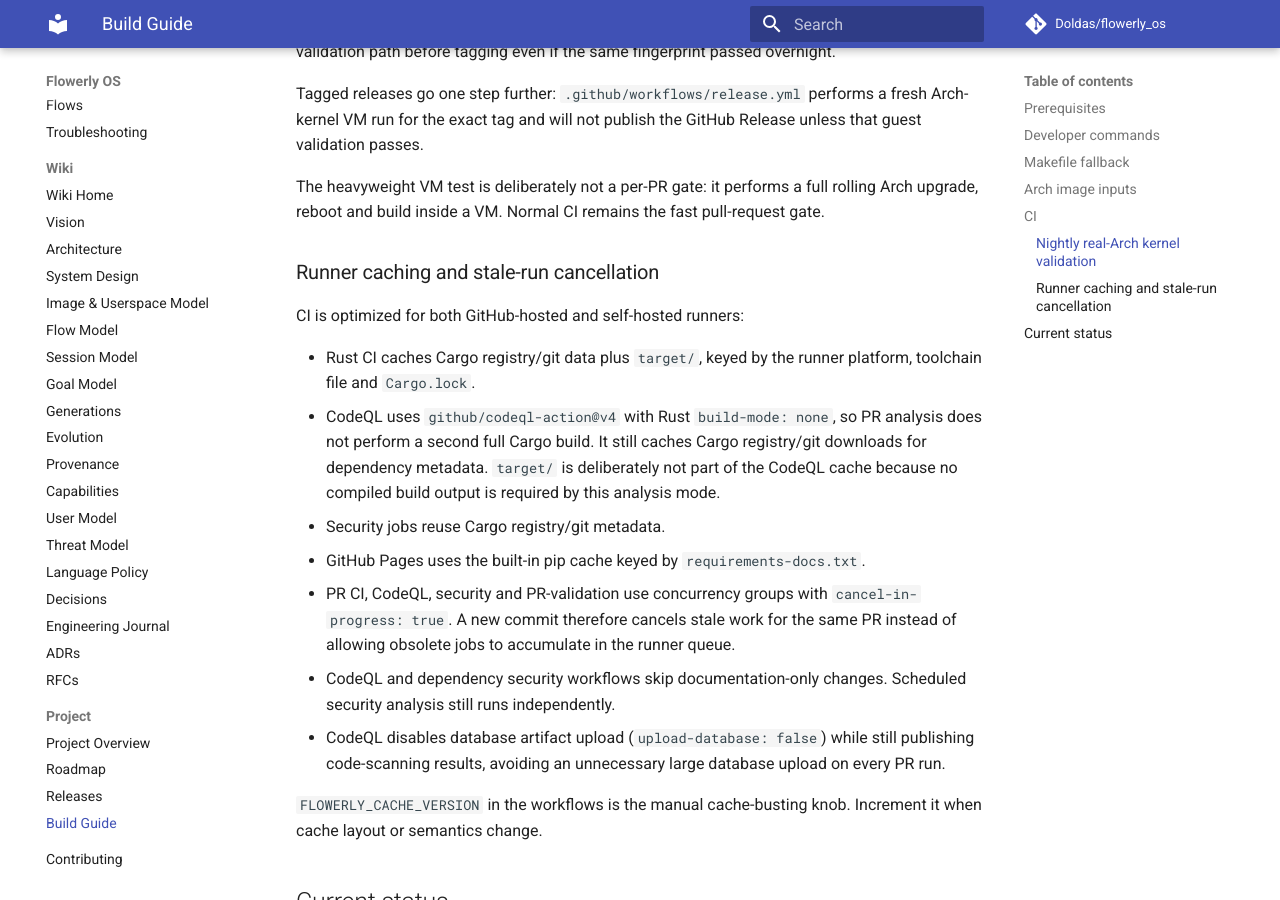
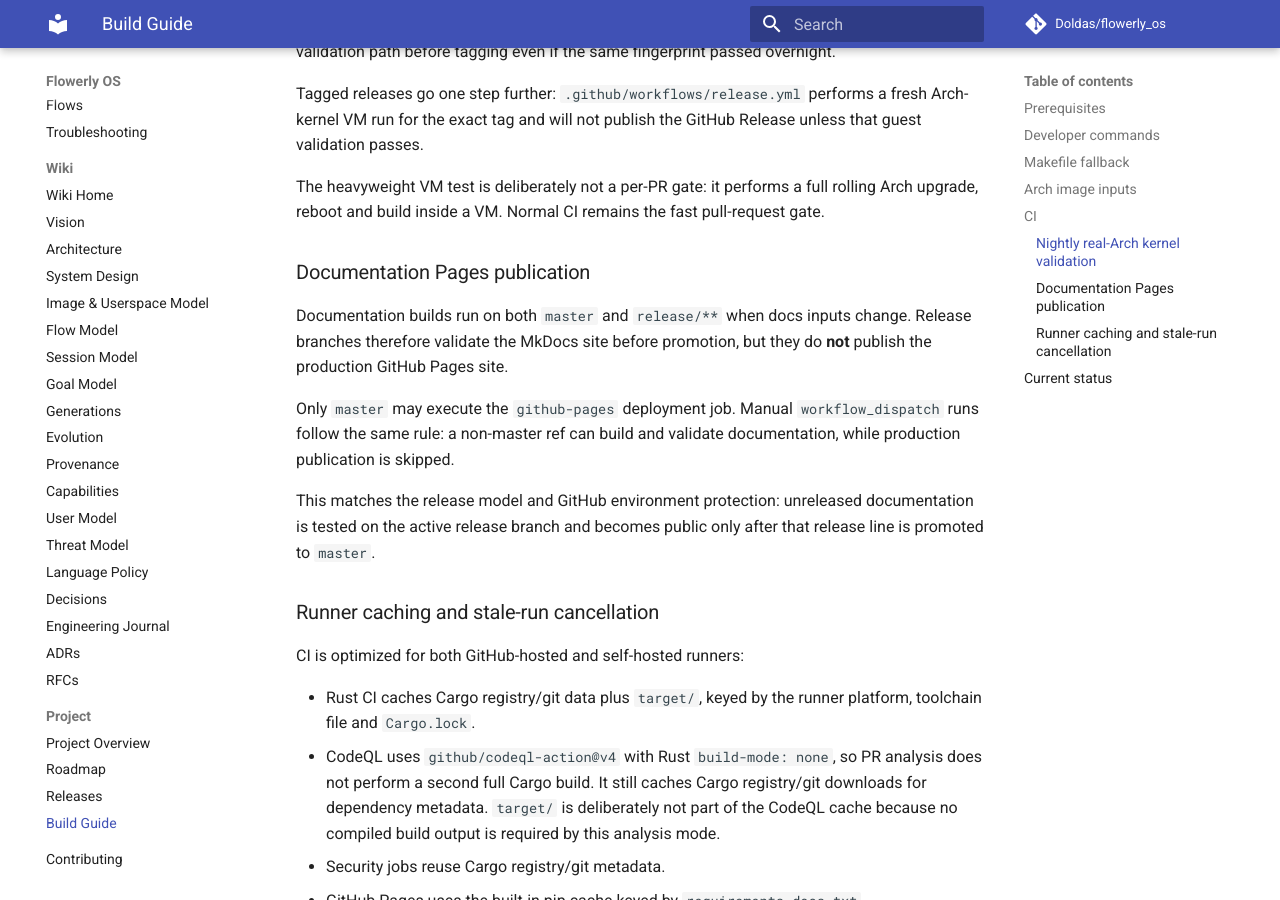
Before and after one commit to Doldas/flowerly_os, an MkDocs documentation site: the page built from docs/build.md, in a window 1280 px wide and 900 px high, scrolled down 2978 px. Built offline with MkDocs 1.6.1 and Material for MkDocs 9.7.7, drawn with Linux system fonts in a browser that asks for light colours; comment, search, counter and statistics services are not loaded.

Commit message:
docs(pages): clarify master-only production deployment

```diff
--- a/docs/build.md
+++ b/docs/build.md
@@ -148,6 +148,20 @@ The heavyweight VM test is deliberately not a per-PR gate: it performs a full
 rolling Arch upgrade, reboot and build inside a VM. Normal CI remains the fast
 pull-request gate.
 
+### Documentation Pages publication
+
+Documentation builds run on both `master` and `release/**` when docs inputs
+change. Release branches therefore validate the MkDocs site before promotion,
+but they do **not** publish the production GitHub Pages site.
+
+Only `master` may execute the `github-pages` deployment job. Manual
+`workflow_dispatch` runs follow the same rule: a non-master ref can build and
+validate documentation, while production publication is skipped.
+
+This matches the release model and GitHub environment protection: unreleased
+documentation is tested on the active release branch and becomes public only
+after that release line is promoted to `master`.
+
 ### Runner caching and stale-run cancellation
 
 CI is optimized for both GitHub-hosted and self-hosted runners:
```
